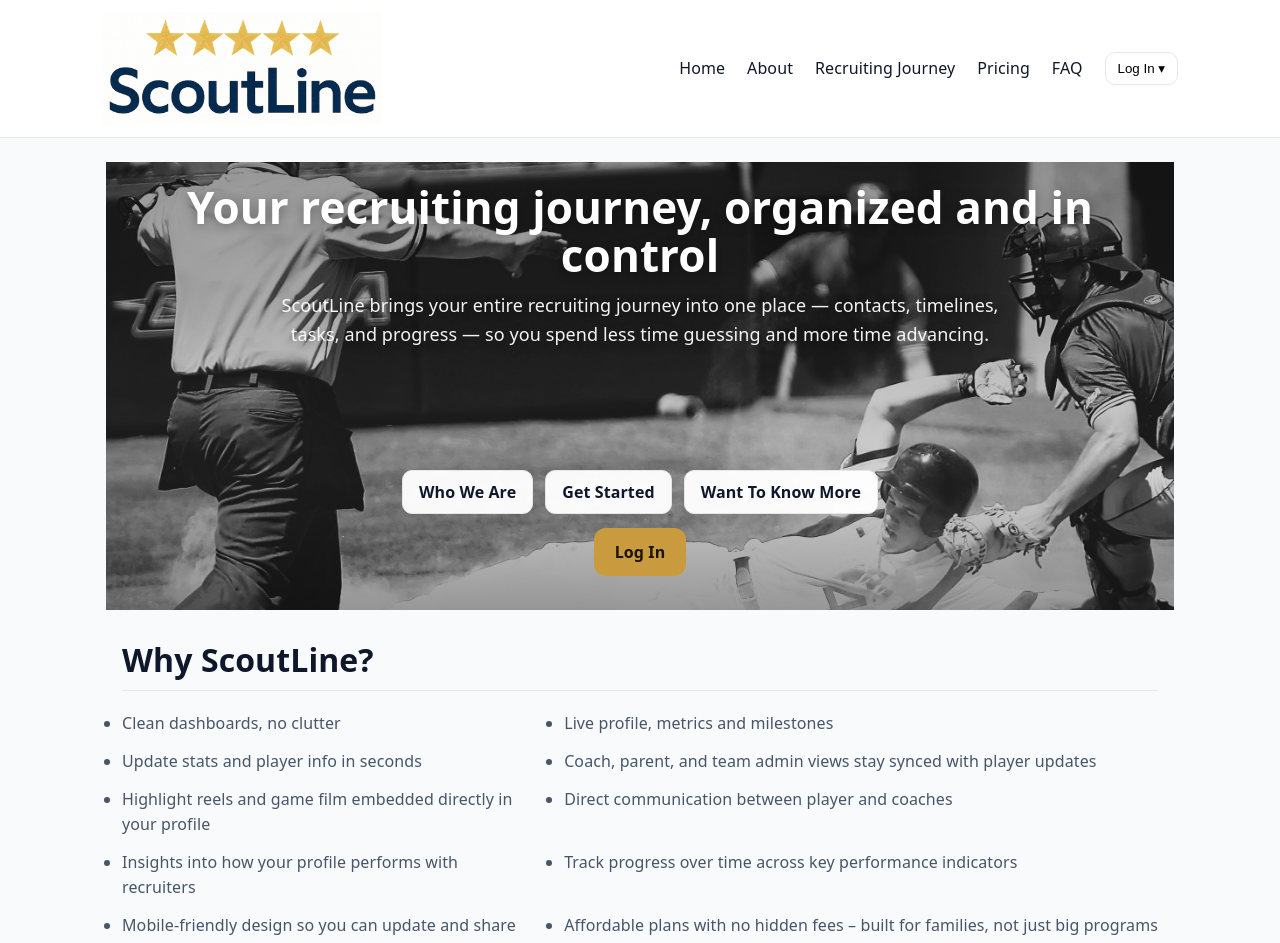
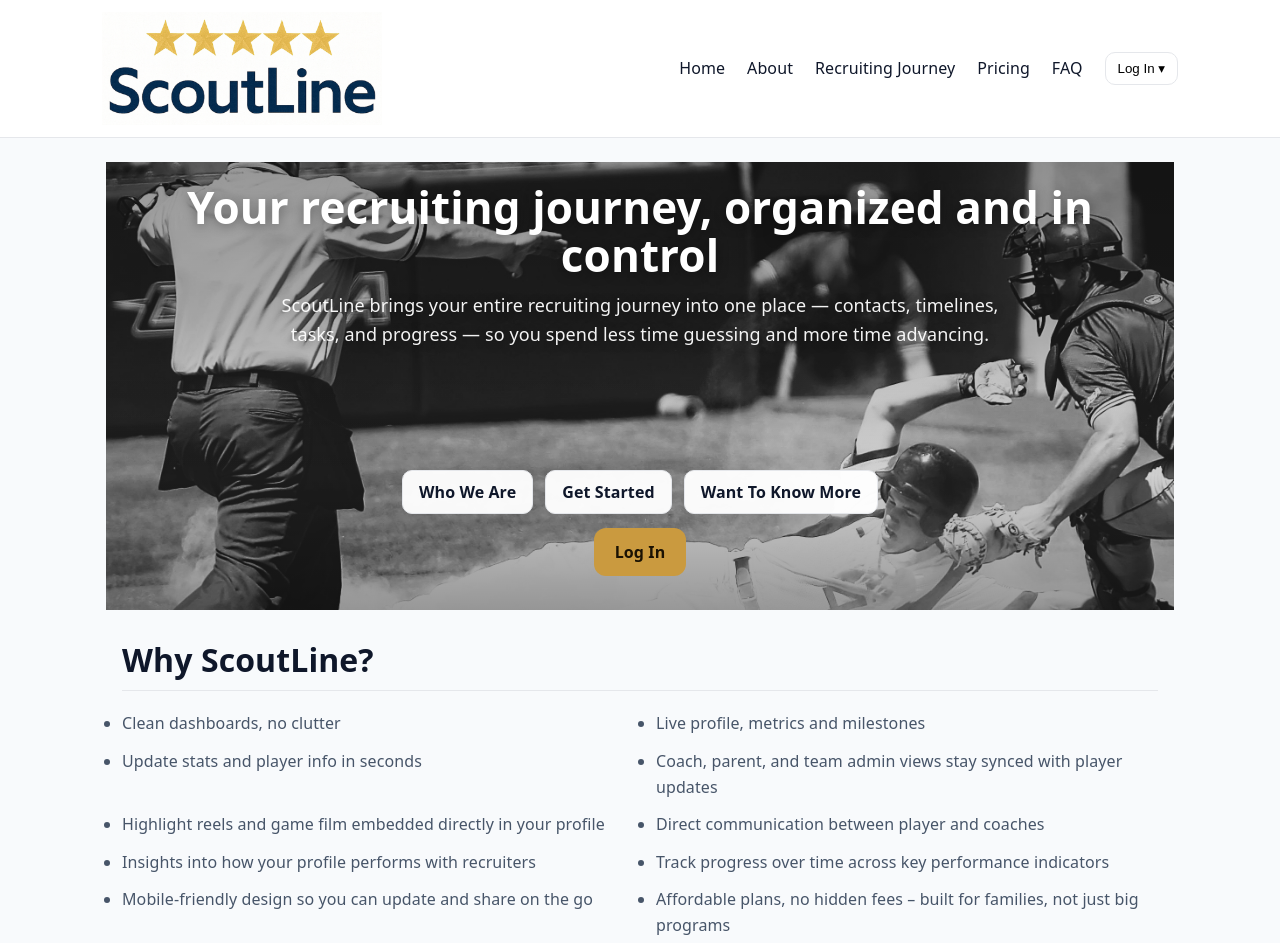
Before and after one commit to mattblittle-create/scoutline-beta, a Next.js app: page /recruiting-journey in a window 1280 px wide. Shown: the top 943 px of the page. Built offline with nearby package versions, Linux system fonts and the light colour scheme.

Commit message:
Update page.tsx

```diff
--- a/app/recruiting-journey/page.tsx
+++ b/app/recruiting-journey/page.tsx
@@ -41,9 +41,7 @@ export default function RecruitingJourneyPage() {
   <li>Insights into how your profile performs with recruiters</li>
   <li>Track progress over time across key performance indicators</li>
   <li>Mobile-friendly design so you can update and share on the go</li>
-  <li style={{ whiteSpace: "nowrap" }}>
-    Affordable plans with no hidden fees – built for families, not just big programs
-  </li>
+  <li>Affordable plans, no hidden fees – built for families, not just big programs</li>
 </ul>
 
       </main>
```
